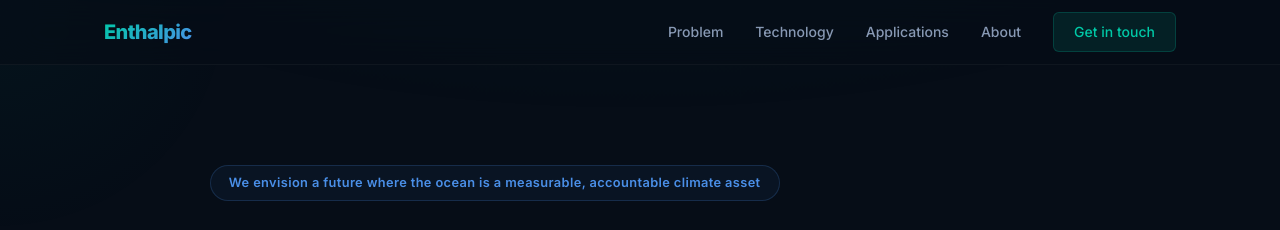
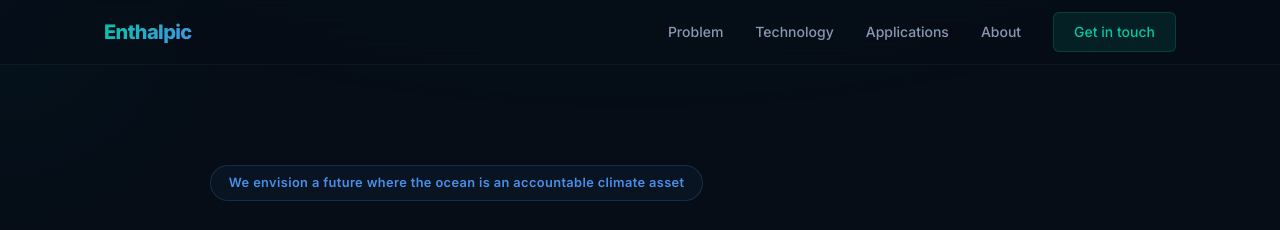
Before and after one commit to arobadora/enthalpic, a website: page index.html in a window 1280 px wide. Shown: the top 230 px of the page. Drawn offline with Linux system fonts and the light colour scheme.

Commit message:
Shorten hero badge

```diff
--- a/index.html
+++ b/index.html
@@ -52,7 +52,7 @@
   <section class="hero" aria-label="Hero">
     <div class="hero-bg"></div>
     <div class="container">
-      <div class="hero-badge">We envision a future where the ocean is a measurable, accountable climate asset</div>
+      <div class="hero-badge">We envision a future where the ocean is an accountable climate asset</div>
       <h1>
         Making marine carbon<br />
         <span class="text-gradient">measurable, verifiable,</span><br />
```
